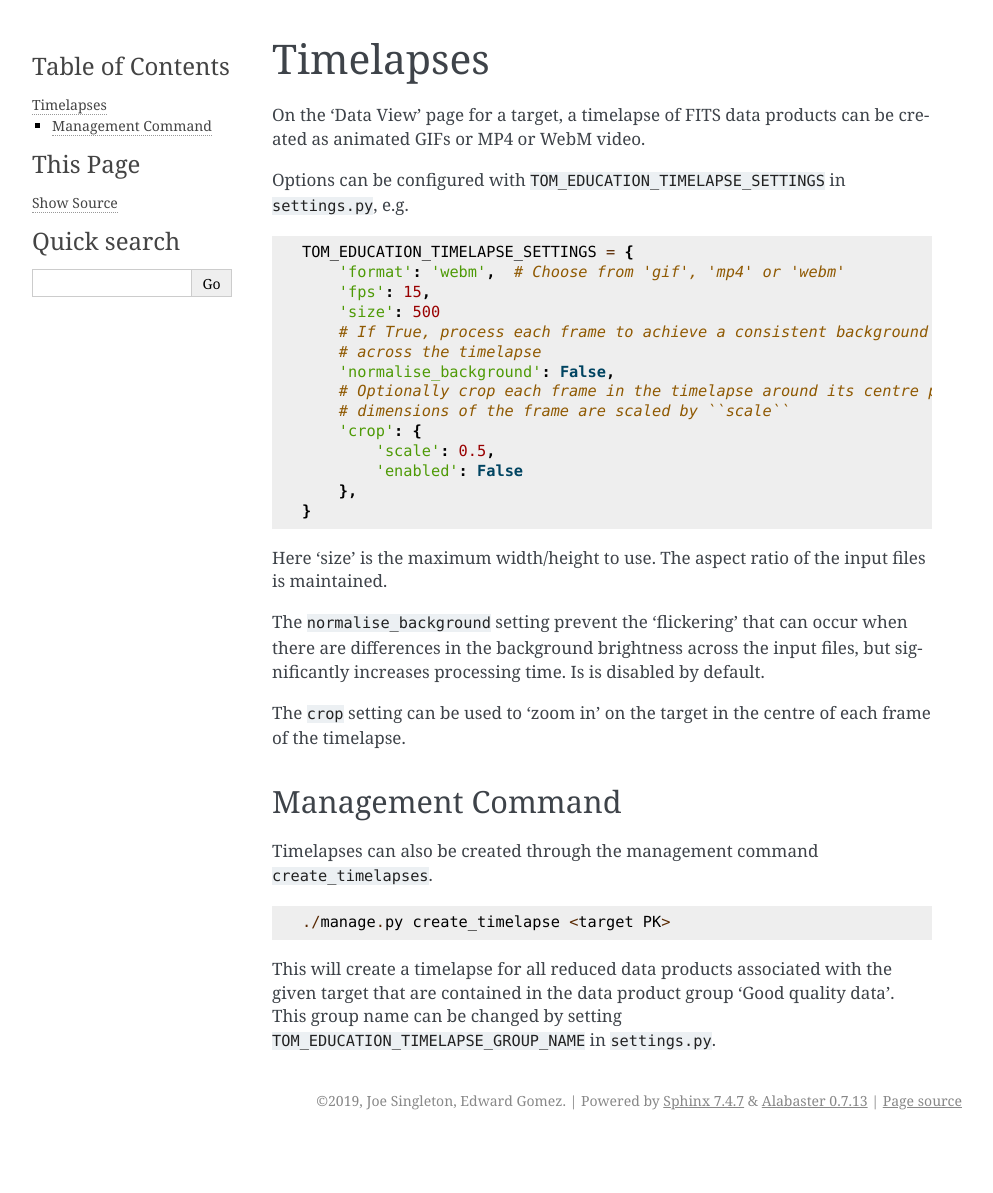
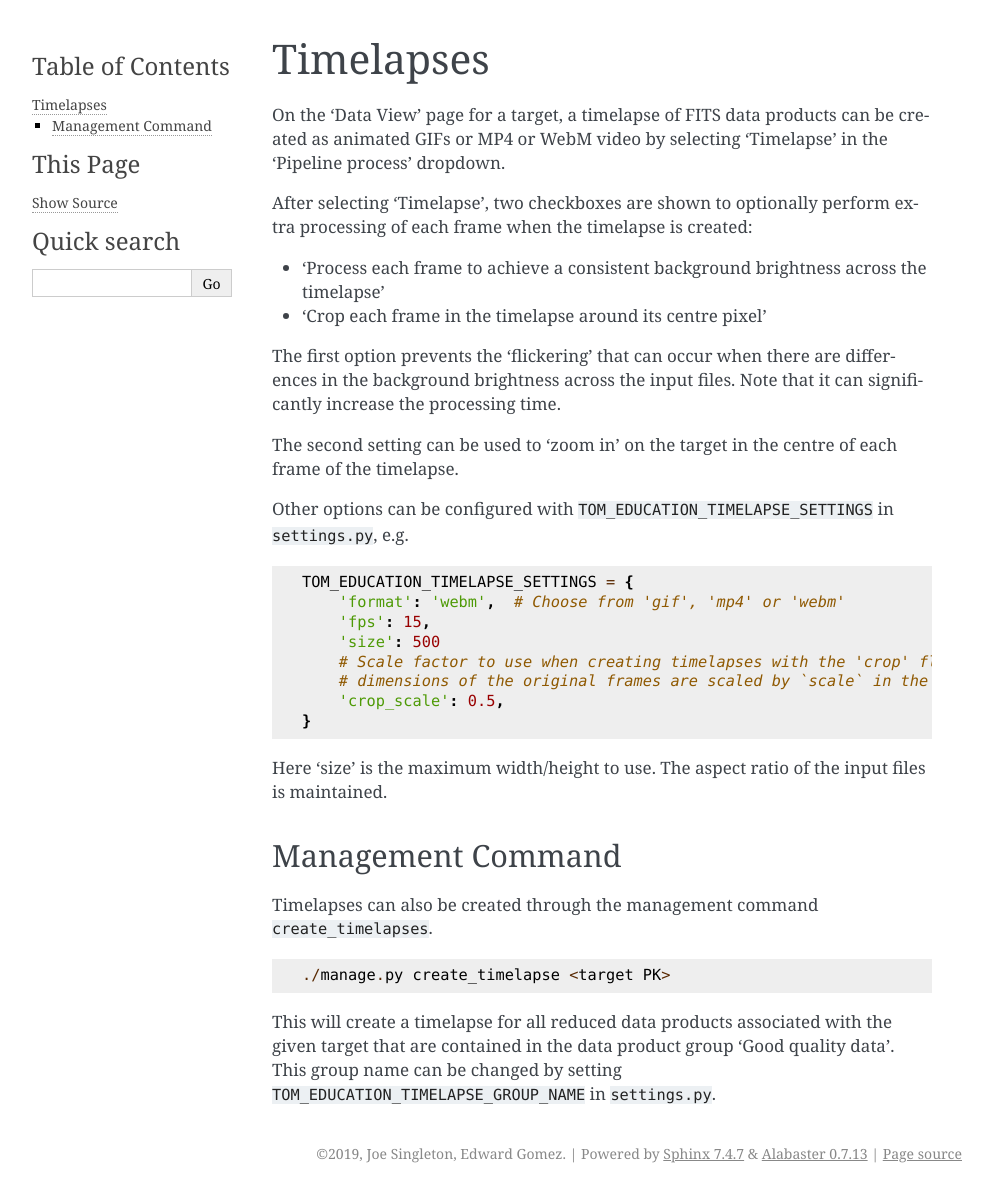
Before and after one commit to joesingo/tom_education, a Sphinx documentation site: the page built from docs/timelapses.rst, in a window 1280 px wide. Shown: the whole page, without its empty margins (148-1141 px from the left). Built offline with Sphinx 7.4.7, drawn with Linux system fonts in a browser that asks for light colours; before the commit the page ends 1140 px from its top, so only the background shows below that.

Commit message:
Update timelapse documentation

```diff
--- a/docs/timelapses.rst
+++ b/docs/timelapses.rst
@@ -2,35 +2,36 @@ Timelapses
 ==========
 
 On the 'Data View' page for a target, a timelapse of FITS data products can be
-created as animated GIFs or MP4 or WebM video.
+created as animated GIFs or MP4 or WebM video by selecting 'Timelapse' in the
+'Pipeline process' dropdown.
 
-Options can be configured with ``TOM_EDUCATION_TIMELAPSE_SETTINGS`` in
+After selecting 'Timelapse', two checkboxes are shown to optionally perform
+extra processing of each frame when the timelapse is created:
+
+* 'Process each frame to achieve a consistent background brightness across the timelapse'
+* 'Crop each frame in the timelapse around its centre pixel'
+
+The first option prevents the 'flickering' that can occur when there are
+differences in the background brightness across the input files. Note that it
+can significantly increase the processing time.
+
+The second setting can be used to 'zoom in' on the target in the centre of each
+frame of the timelapse.
+
+Other options can be configured with ``TOM_EDUCATION_TIMELAPSE_SETTINGS`` in
 ``settings.py``, e.g. ::
 
     TOM_EDUCATION_TIMELAPSE_SETTINGS = {
         'format': 'webm',  # Choose from 'gif', 'mp4' or 'webm'
         'fps': 15,
         'size': 500
-        # If True, process each frame to achieve a consistent background brightness
-        # across the timelapse
-        'normalise_background': False,
-        # Optionally crop each frame in the timelapse around its centre pixel. The
-        # dimensions of the frame are scaled by ``scale``
-        'crop': {
-            'scale': 0.5,
-            'enabled': False
-        },
+        # Scale factor to use when creating timelapses with the 'crop' flag; the
+        # dimensions of the original frames are scaled by `scale` in the timelapse
+        'crop_scale': 0.5,
     }
 
 Here 'size' is the maximum width/height to use. The aspect ratio of the input
 files is maintained.
-
-The ``normalise_background`` setting prevent the 'flickering' that can occur when
-there are differences in the background brightness across the input files, but
-significantly increases processing time. Is is disabled by default.
-
-The ``crop`` setting can be used to 'zoom in' on the target in the centre of each
-frame of the timelapse.
 
 Management Command
 ------------------
```
